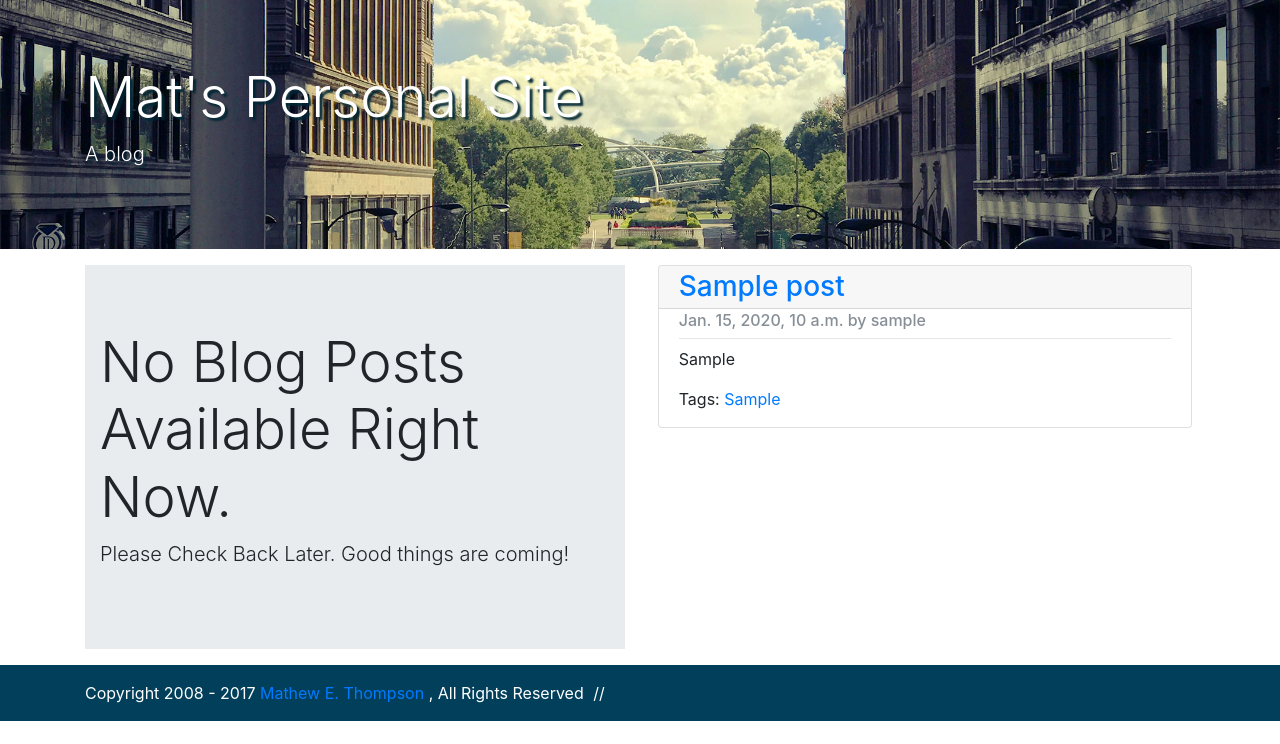
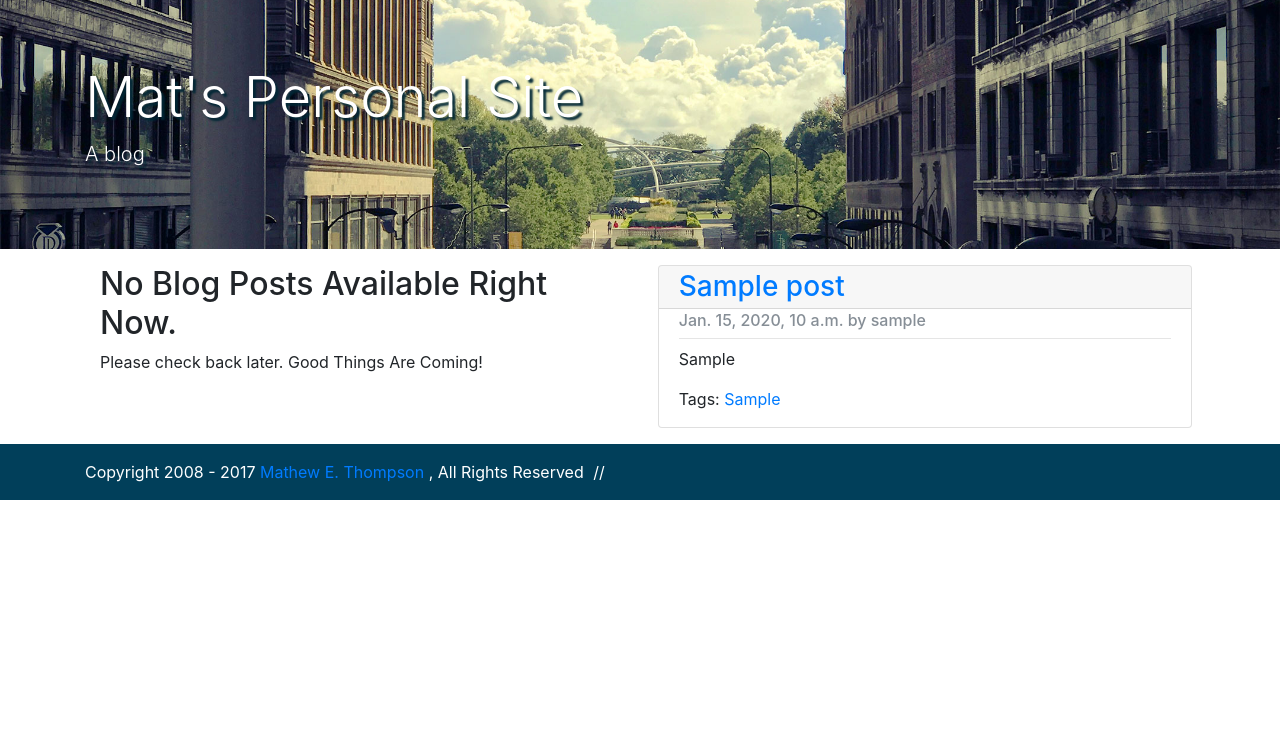
Before and after one commit to methompson/Django-Blog, a Django app: page / in a window 1280 px wide. Shown: the part 56-800 px from the top of the page. Run offline with Django 3.2, Linux system fonts and the light colour scheme; tables that the repository leaves empty hold one stand-in row (values such as "Sample post"); some libraries are stand-ins or nearby versions.

Commit message:
Fixing Home Page List Error

```diff
--- a/templates/home.html
+++ b/templates/home.html
@@ -40,21 +40,14 @@
                     {% endif %}
                 </div>
             {% empty %}
-
-
-                <div class="jumbotron jumbotron-fluid text-black mb-3" >
-                    <div class="container">
-                        <h1 class="display-4" >
-                            No Blog Posts Available Right Now.
-                        </h1>
-                        <p class="lead" >
-                            Please Check Back Later. Good things are coming!
-                        </p>
-                    </div>
-
+                <div class="col-md">
+                    <h2>No Blog Posts Available Right Now.</h2>
+                    <p>
+                        Please check back later. Good Things Are Coming!
+                    </p>
                 </div>
             {% endfor %}
-            {% if blog_posts|length == 2%}
+            {% if blog_posts|length == 2 %}
                 <div class="container mb-2">
                     <a href="{% url 'blog_post_list' %}">See The Full Blog</a>
                 </div>
```
